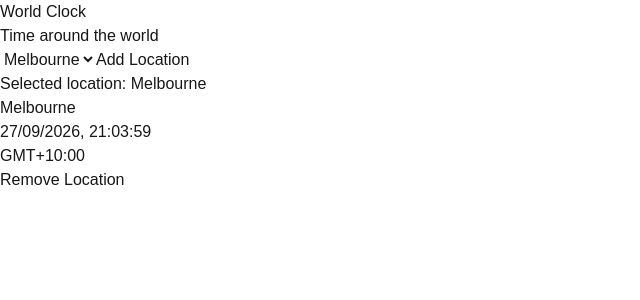
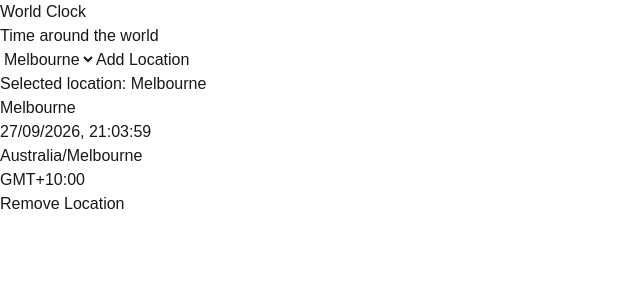
Before and after one commit to timeutility/timeflow-ai, a Next.js app: page /world-clock in a window 1280 px wide. Both pictures are taken after a click on the button "Add Location". Shown: the top 300 px of the page, without its empty margins (0-640 px from the left). Built offline with nearby package versions, Linux system fonts and the light colour scheme.

Commit message:
Display World Clock timezone identifiers

```diff
--- a/src/app/world-clock/LiveClock.tsx
+++ b/src/app/world-clock/LiveClock.tsx
@@ -37,6 +37,7 @@ export default function LiveClock({
  return (
   <div>
     <p>{temporalState.local_datetime}</p>
+    <p>{temporalState.timezone}</p>
     <p>{temporalState.utc_offset}</p>
   </div>
 );
```
